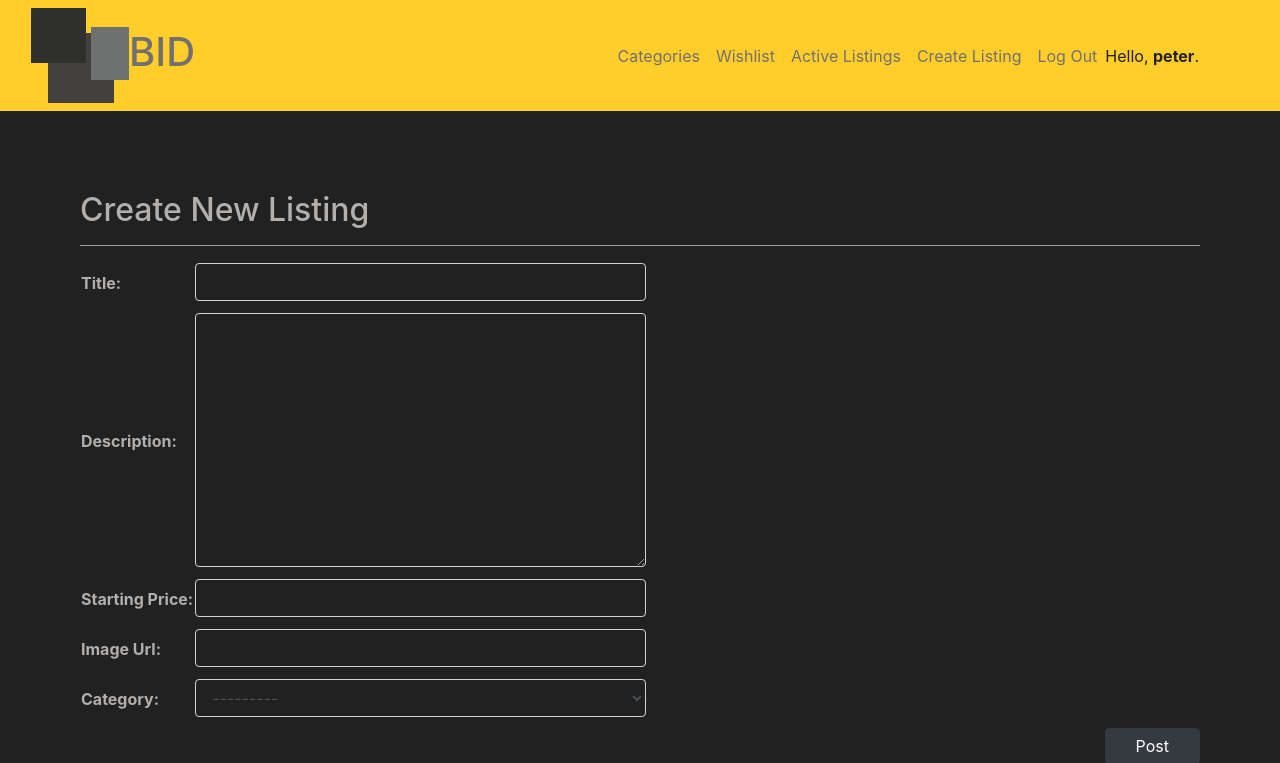
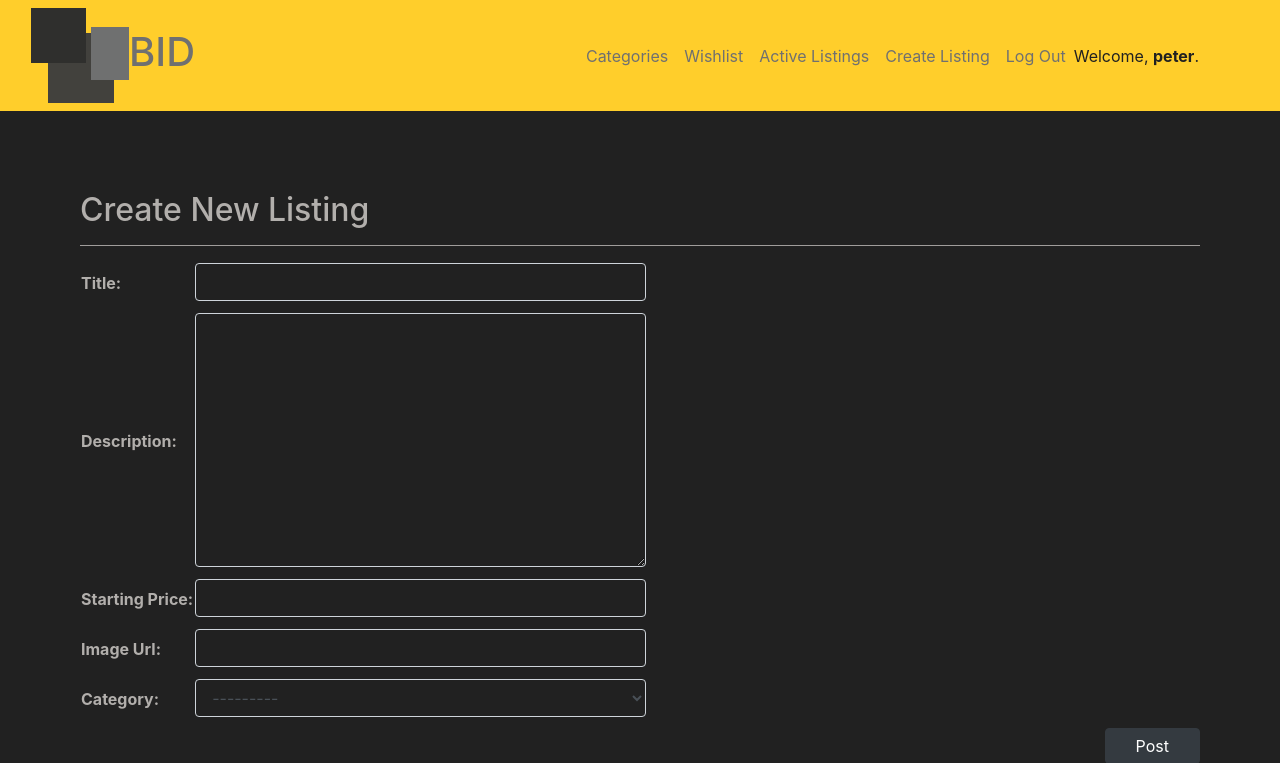
Before and after one commit to peter33chavez/commerce-Project2, a Django app: page /create_listing in a window 1280 px wide. Shown: the top 763 px of the page. Run offline with Django 3.2, Linux system fonts and the light colour scheme; a user stored in the database is signed in; some libraries are stand-ins or nearby versions.

Commit message:
changed something in the layout.html

```diff
--- a/commerce/auctions/templates/auctions/layout.html
+++ b/commerce/auctions/templates/auctions/layout.html
@@ -49,7 +49,7 @@
                         {% endif %}
                         <li class='nav-item sign-in-message'>
                             {% if user.is_authenticated %}
-                                Hello, <strong>{{ user.username }}</strong>.
+                                Welcome, <strong>{{ user.username }}</strong>.
                             {% else %}
                                 <strong>Not signed in.</strong>
                             {% endif %}
```
